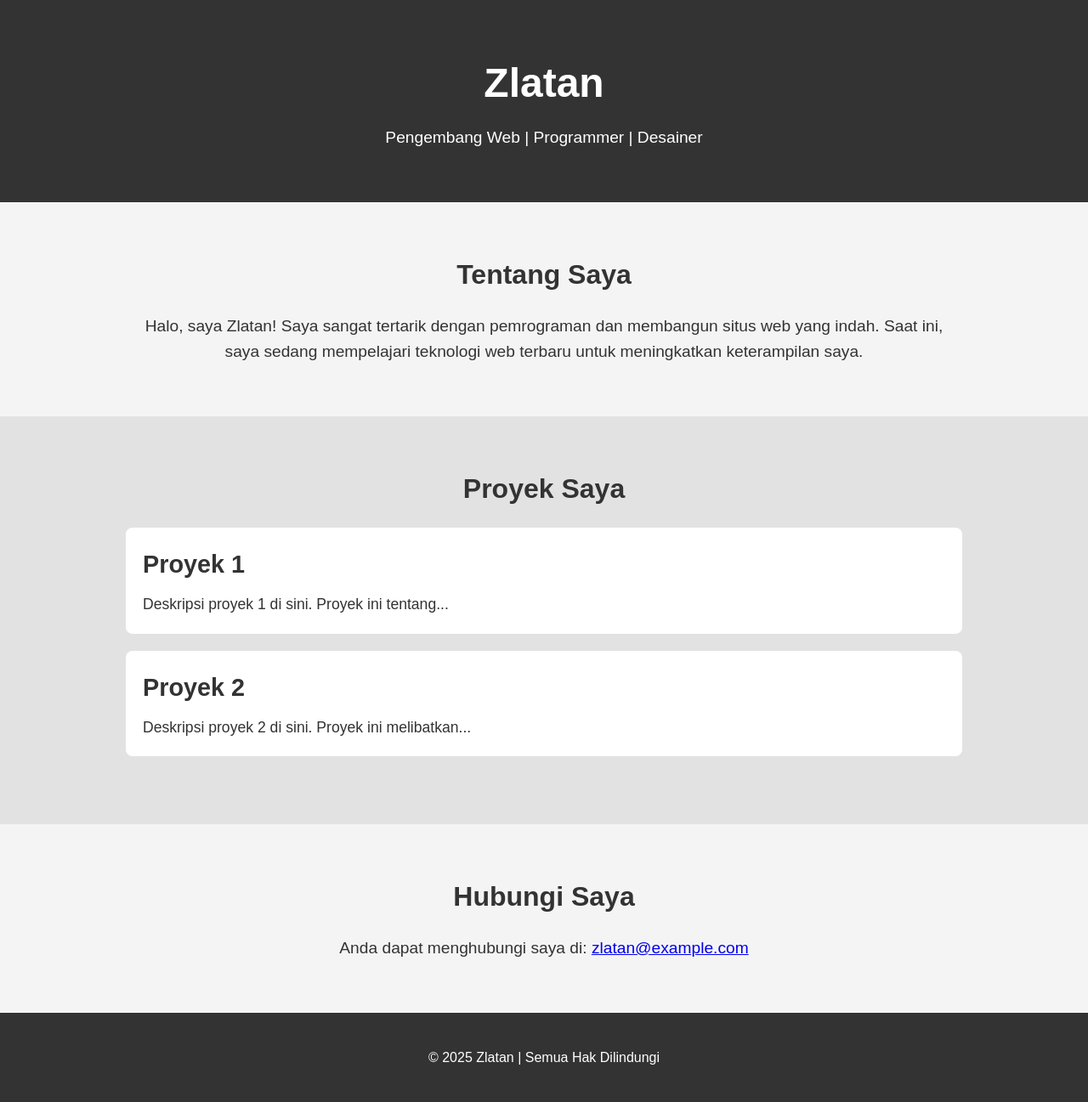
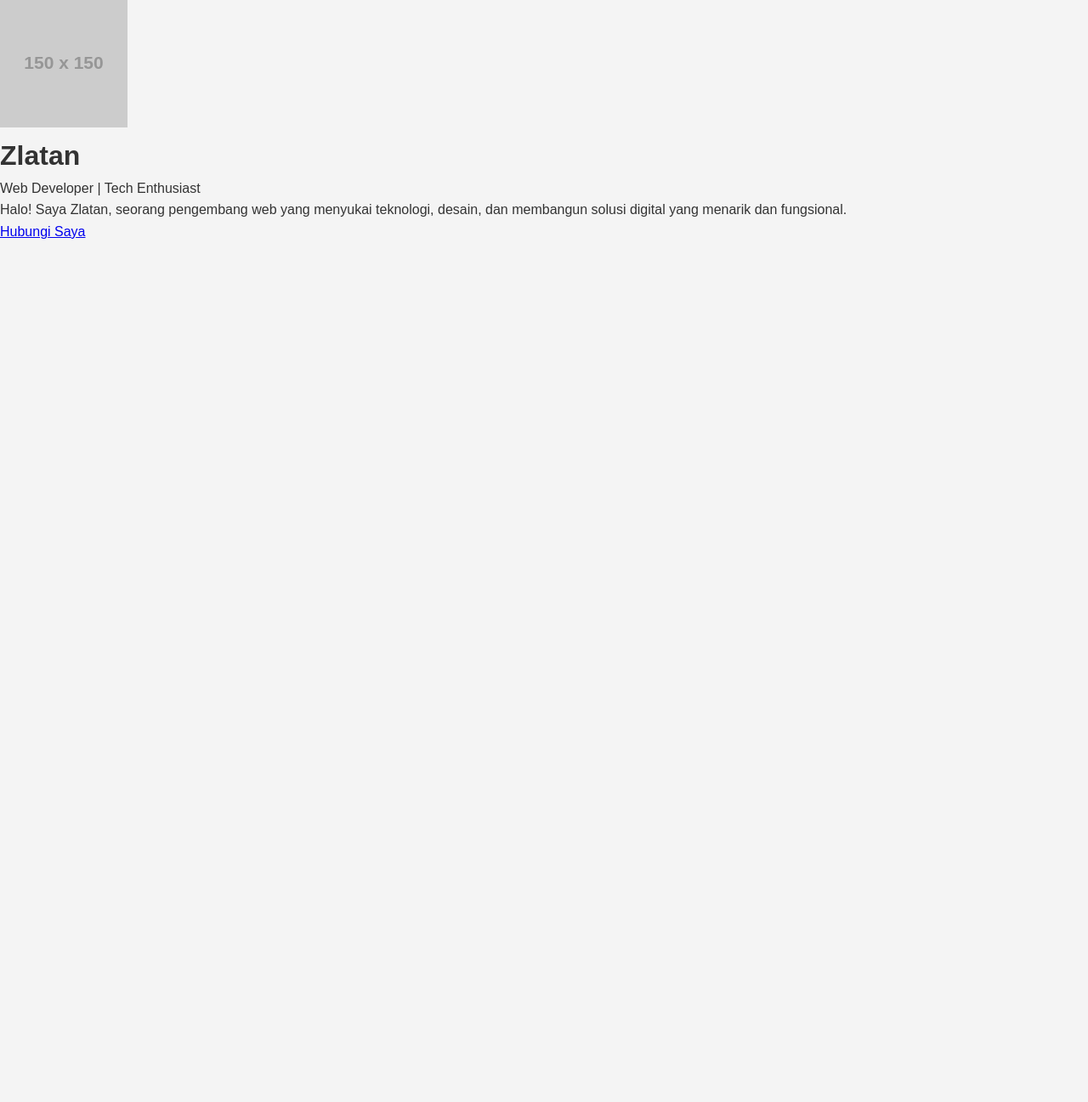
Before and after one commit to Ezaaa04/Latihan01, a plain HTML site: page index.html in a window 1280 px wide. Shown: the whole page at 85% size. After the commit the page ends 800 px from the top, so only its background shows below. Drawn offline with Linux system fonts and the light colour scheme; placeholder pictures from the web are drawn by us.

Commit message:
Update index.html

```diff
--- a/index.html
+++ b/index.html
@@ -1,53 +1,23 @@
+<!DOCTYPE html>
 <!DOCTYPE html>
 <html lang="id">
 <head>
   <meta charset="UTF-8">
   <meta name="viewport" content="width=device-width, initial-scale=1.0">
-  <meta http-equiv="X-UA-Compatible" content="ie=edge">
-  <title>Portfolio Zlatan</title>
+  <title>Profil Zlatan</title>
   <link rel="stylesheet" href="style.css">
 </head>
 <body>
-  <header>
-    <div class="container">
+  <div class="profile-container">
+    <div class="profile-card">
+      <img src="https://via.placeholder.com/150" alt="Foto Zlatan" class="profile-pic">
       <h1>Zlatan</h1>
-      <p>Pengembang Web | Programmer | Desainer</p>
+      <p class="title">Web Developer | Tech Enthusiast</p>
+      <p class="bio">
+        Halo! Saya Zlatan, seorang pengembang web yang menyukai teknologi, desain, dan membangun solusi digital yang menarik dan fungsional.
+      </p>
+      <a href="mailto:zlatan@email.com" class="button">Hubungi Saya</a>
     </div>
-  </header>
-
-  <section id="about">
-    <div class="container">
-      <h2>Tentang Saya</h2>
-      <p>Halo, saya Zlatan! Saya sangat tertarik dengan pemrograman dan membangun situs web yang indah. Saat ini, saya sedang mempelajari teknologi web terbaru untuk meningkatkan keterampilan saya.</p>
-    </div>
-  </section>
-
-  <section id="projects">
-    <div class="container">
-      <h2>Proyek Saya</h2>
-      <div class="project">
-        <h3>Proyek 1</h3>
-        <p>Deskripsi proyek 1 di sini. Proyek ini tentang...</p>
-      </div>
-      <div class="project">
-        <h3>Proyek 2</h3>
-        <p>Deskripsi proyek 2 di sini. Proyek ini melibatkan...</p>
-      </div>
-      <!-- Tambahkan lebih banyak proyek jika perlu -->
-    </div>
-  </section>
-
-  <section id="contact">
-    <div class="container">
-      <h2>Hubungi Saya</h2>
-      <p>Anda dapat menghubungi saya di: <a href="mailto:zlatan@example.com">zlatan@example.com</a></p>
-    </div>
-  </section>
-
-  <footer>
-    <div class="container">
-      <p>&copy; 2025 Zlatan | Semua Hak Dilindungi</p>
-    </div>
-  </footer>
+  </div>
 </body>
 </html>
```
